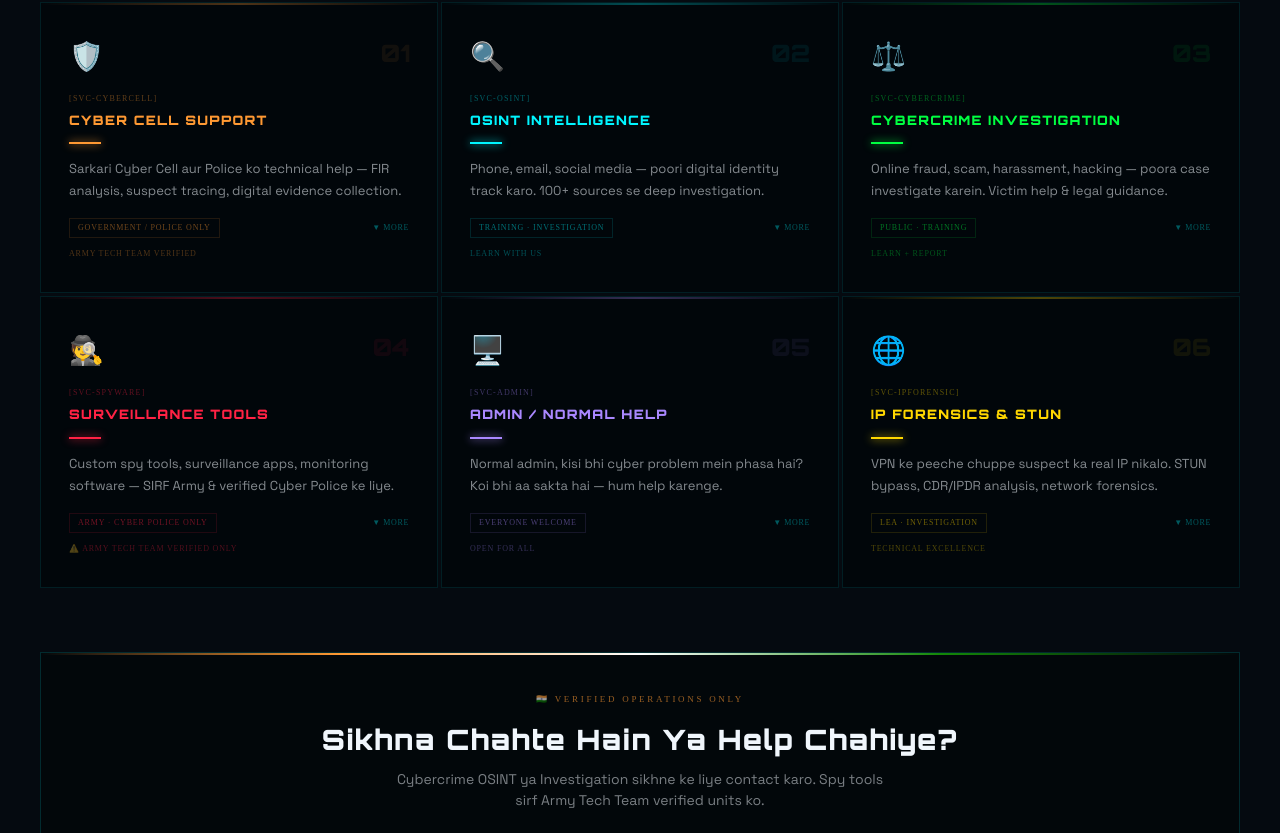
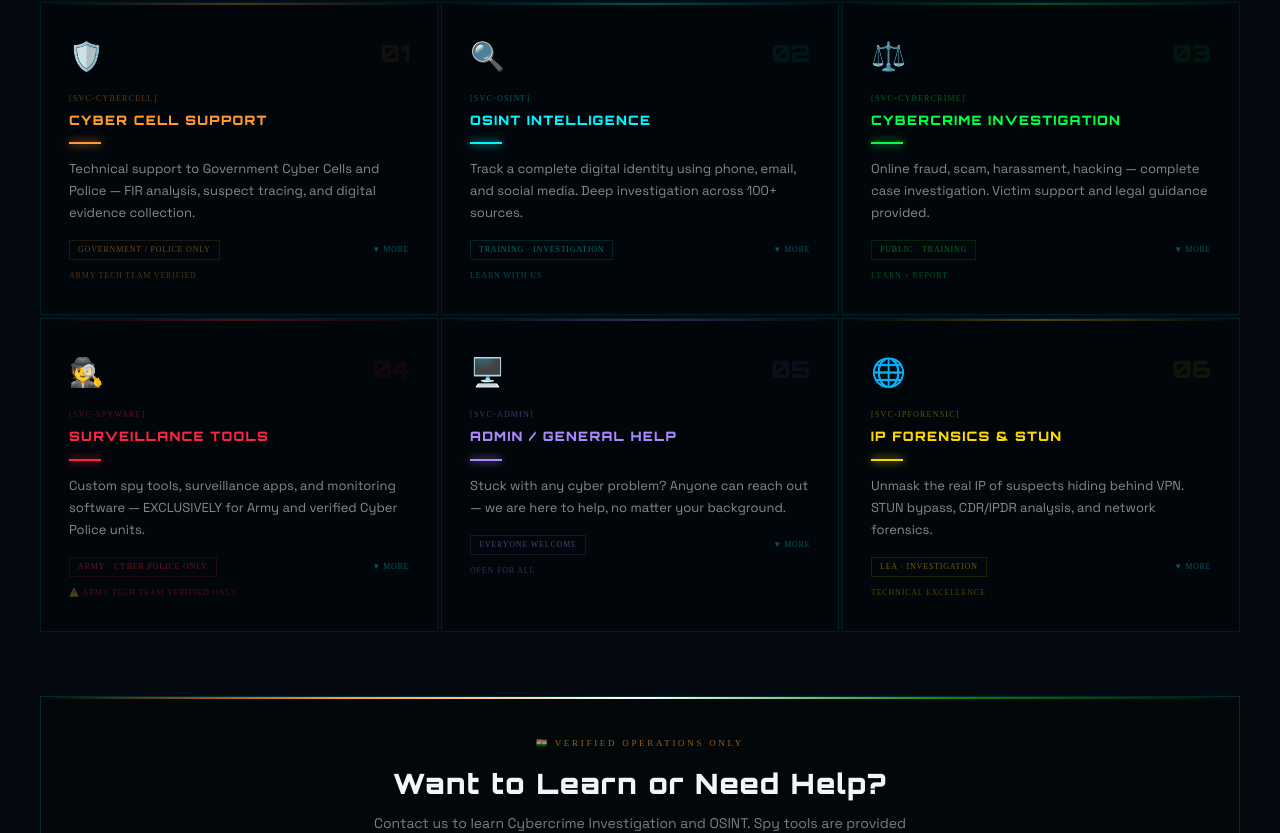
Before and after one commit to CyberkingHariom/CyberkingHariom.github.io, a Next.js app: page / in a window 1280 px wide. Shown: the part 3147-3980 px from the top of the page. Built offline with nearby package versions, Linux system fonts and the light colour scheme.

Commit message:
🌐 Services: Full English translation + clean descriptions

```diff
--- a/components/ServicesSection.tsx
+++ b/components/ServicesSection.tsx
@@ -3,70 +3,52 @@ import { useState } from 'react';
 
 const SERVICES = [
   {
-    id:'01', code:'SVC-CYBERCELL',
-    icon:'🛡️',
+    id:'01', code:'SVC-CYBERCELL', icon:'🛡️',
     title:'CYBER CELL SUPPORT',
-    short:'Sarkari Cyber Cell aur Police ko technical help — FIR analysis, suspect tracing, digital evidence collection.',
-    detail:'Har government cyber unit ko full technical backbone diya jaata hai. Crime report analysis, suspect digital footprint, social media evidence preservation, court-ready reports. Army Cyber Cell ke liye exclusive classified operations.',
+    short:'Technical support to Government Cyber Cells and Police — FIR analysis, suspect tracing, and digital evidence collection.',
+    detail:'Complete technical backbone for every government cyber unit. Crime report analysis, suspect digital footprint mapping, social media evidence preservation, and court-ready reports. Exclusive classified operations for Army Cyber Cell.',
     tags:['FIR Analysis','Evidence Preservation','Court Reports','Army Classified'],
-    color:'#FF9933',
-    verify:'ARMY TECH TEAM VERIFIED',
-    access:'GOVERNMENT / POLICE ONLY',
+    color:'#FF9933', verify:'ARMY TECH TEAM VERIFIED', access:'GOVERNMENT / POLICE ONLY',
   },
   {
-    id:'02', code:'SVC-OSINT',
-    icon:'🔍',
+    id:'02', code:'SVC-OSINT', icon:'🔍',
     title:'OSINT INTELLIGENCE',
-    short:'Phone, email, social media — poori digital identity track karo. 100+ sources se deep investigation.',
-    detail:'Open source intelligence using phone numbers, emails, usernames, crypto wallets, and IP addresses. Entity relationship maps, breach data analysis, full suspect dossiers. Sikhna chahte hain? Contact karo — Training available.',
+    short:'Track a complete digital identity using phone, email, and social media. Deep investigation across 100+ sources.',
+    detail:'Open source intelligence using phone numbers, emails, usernames, crypto wallets, and IP addresses. Entity relationship maps, breach data analysis, full suspect dossiers. Want to learn? Contact us — Training available.',
     tags:['Entity Mapping','Breach Analysis','Social Correlation','Training Available'],
-    color:'#00F5FF',
-    verify:'LEARN WITH US',
-    access:'TRAINING · INVESTIGATION',
+    color:'#00F5FF', verify:'LEARN WITH US', access:'TRAINING · INVESTIGATION',
   },
   {
-    id:'03', code:'SVC-CYBERCRIME',
-    icon:'⚖️',
+    id:'03', code:'SVC-CYBERCRIME', icon:'⚖️',
     title:'CYBERCRIME INVESTIGATION',
-    short:'Online fraud, scam, harassment, hacking — poora case investigate karein. Victim help & legal guidance.',
-    detail:'Cybercrime victims ke liye complete investigation support. Fraudster profiling, transaction tracing, digital forensics, FIR drafting assistance. Sikhna chahte hain? Humare saath aao — hands-on training milega.',
+    short:'Online fraud, scam, harassment, hacking — complete case investigation. Victim support and legal guidance provided.',
+    detail:'Complete investigation support for cybercrime victims. Fraudster profiling, transaction tracing, digital forensics, and FIR drafting assistance. Want to learn? Join us — hands-on training is available.',
     tags:['Fraud Tracing','Victim Support','FIR Help','Hands-on Training'],
-    color:'#00FF41',
-    verify:'LEARN + REPORT',
-    access:'PUBLIC · TRAINING',
+    color:'#00FF41', verify:'LEARN + REPORT', access:'PUBLIC · TRAINING',
   },
   {
-    id:'04', code:'SVC-SPYWARE',
-    icon:'🕵️',
+    id:'04', code:'SVC-SPYWARE', icon:'🕵️',
     title:'SURVEILLANCE TOOLS',
-    short:'Custom spy tools, surveillance apps, monitoring software — SIRF Army & verified Cyber Police ke liye.',
-    detail:'Defense-grade surveillance applications, real-time monitoring tools, and intelligence platforms. Ye service sirf India Army Cyber Cell aur verified Cyber Police units ke liye available hai. Har requester ka Army Tech Team verification mandatory hai.',
+    short:'Custom spy tools, surveillance apps, and monitoring software — EXCLUSIVELY for Army and verified Cyber Police units.',
+    detail:'Defense-grade surveillance applications, real-time monitoring tools, and intelligence platforms. This service is available ONLY for India Army Cyber Cell and verified Cyber Police units. Army Tech Team verification is mandatory for every requester.',
     tags:['Army Exclusive','Police Verified','Custom Built','Classified'],
-    color:'#FF2244',
-    verify:'⚠️ ARMY TECH TEAM VERIFIED ONLY',
-    access:'ARMY · CYBER POLICE ONLY',
+    color:'#FF2244', verify:'⚠️ ARMY TECH TEAM VERIFIED ONLY', access:'ARMY · CYBER POLICE ONLY',
   },
   {
-    id:'05', code:'SVC-ADMIN',
-    icon:'🖥️',
-    title:'ADMIN / NORMAL HELP',
-    short:'Normal admin, kisi bhi cyber problem mein phasa hai? Koi bhi aa sakta hai — hum help karenge.',
-    detail:'Aam aadmi ho ya sarkari officer — agar koi cyber problem hai (hack, fraud, account recovery, online harassment) to seedha contact karo. No judgment. Full support.',
+    id:'05', code:'SVC-ADMIN', icon:'🖥️',
+    title:'ADMIN / GENERAL HELP',
+    short:'Stuck with any cyber problem? Anyone can reach out — we are here to help, no matter your background.',
+    detail:'Whether you are a common citizen or a government officer — if you have a cyber problem (hack, fraud, account recovery, online harassment), contact us directly. No judgment. Full support.',
     tags:['Account Recovery','Online Fraud','Harassment Help','Free Guidance'],
-    color:'#AA88FF',
-    verify:'OPEN FOR ALL',
-    access:'EVERYONE WELCOME',
+    color:'#AA88FF', verify:'OPEN FOR ALL', access:'EVERYONE WELCOME',
   },
   {
-    id:'06', code:'SVC-IPFORENSIC',
-    icon:'🌐',
+    id:'06', code:'SVC-IPFORENSIC', icon:'🌐',
     title:'IP FORENSICS & STUN',
-    short:'VPN ke peeche chuppe suspect ka real IP nikalo. STUN bypass, CDR/IPDR analysis, network forensics.',
-    detail:'Proprietary STUN-based IP unmasking technique — VPN, Tor, proxy ke peeche ka real IP detect karna. CDR/IPDR telecom intelligence, network path tracing, full technical evidence for court.',
+    short:'Unmask the real IP of suspects hiding behind VPN. STUN bypass, CDR/IPDR analysis, and network forensics.',
+    detail:'Proprietary STUN-based IP unmasking technique — detect real IPs behind VPN, Tor, or proxy layers. CDR/IPDR telecom intelligence, network path tracing, and full technical evidence for court.',
     tags:['STUN Bypass','VPN Detection','CDR/IPDR','Network Forensics'],
-    color:'#FFD700',
-    verify:'TECHNICAL EXCELLENCE',
-    access:'LEA · INVESTIGATION',
+    color:'#FFD700', verify:'TECHNICAL EXCELLENCE', access:'LEA · INVESTIGATION',
   },
 ];
 
@@ -80,7 +62,7 @@ export default function ServicesSection() {
           OUR <span style={{ color:'#00F5FF' }}>SERVICES</span>
         </h2>
         <p style={{ fontFamily:'Share Tech Mono', fontSize:10, letterSpacing:'0.15em', color:'rgba(0,245,255,0.4)', marginBottom:56 }}>
-          CYBER CELL · OSINT · CYBERCRIME INVESTIGATION · SURVEILLANCE TOOLS · ADMIN HELP
+          CYBER CELL · OSINT · CYBERCRIME INVESTIGATION · SURVEILLANCE TOOLS · GENERAL HELP
         </p>
 
         <div style={{ display:'grid', gridTemplateColumns:'repeat(auto-fit,minmax(300px,1fr))', gap:3 }}>
@@ -96,22 +78,17 @@ export default function ServicesSection() {
               onMouseEnter={e => { (e.currentTarget as HTMLDivElement).style.borderColor = s.color+'35'; }}
               onMouseLeave={e => { if(active!==s.id)(e.currentTarget as HTMLDivElement).style.borderColor='rgba(0,245,255,0.1)'; }}
             >
-              {/* Top bar */}
               <div style={{ position:'absolute', top:0, left:0, right:0, height:2, background:`linear-gradient(90deg,transparent,${s.color},transparent)`, opacity: active===s.id?1:0.3 }} />
-
               <div style={{ display:'flex', justifyContent:'space-between', alignItems:'flex-start', marginBottom:16 }}>
                 <div style={{ fontSize:28 }}>{s.icon}</div>
                 <div style={{ fontFamily:'Orbitron', fontSize:24, fontWeight:900, color:`${s.color}12`, letterSpacing:'-0.02em' }}>{s.id}</div>
               </div>
-
               <div style={{ fontFamily:'Share Tech Mono', fontSize:8, color:`${s.color}60`, letterSpacing:'0.15em', marginBottom:6 }}>[{s.code}]</div>
               <h3 style={{ fontFamily:'Orbitron', fontWeight:900, fontSize:13, color:s.color, letterSpacing:'0.1em', marginBottom:12 }}>{s.title}</h3>
               <div style={{ width:32, height:2, background:s.color, marginBottom:14, boxShadow:`0 0 8px ${s.color}` }} />
-
               <p style={{ fontFamily:'Space Grotesk,sans-serif', fontSize:13, lineHeight:1.7, color:'rgba(240,246,252,0.55)', marginBottom:16 }}>
                 {active === s.id ? s.detail : s.short}
               </p>
-
               {active === s.id && (
                 <div style={{ display:'flex', flexWrap:'wrap', gap:6, marginBottom:16 }}>
                   {s.tags.map(t => (
@@ -119,29 +96,26 @@ export default function ServicesSection() {
                   ))}
                 </div>
               )}
-
-              {/* Access badge */}
               <div style={{ display:'flex', justifyContent:'space-between', alignItems:'center', marginTop:8 }}>
                 <span style={{ fontFamily:'Share Tech Mono', fontSize:8, color:`${s.color}70`, letterSpacing:'0.1em', border:`1px solid ${s.color}20`, padding:'3px 8px' }}>{s.access}</span>
                 <span style={{ fontFamily:'Share Tech Mono', fontSize:8, color:'rgba(0,245,255,0.35)', letterSpacing:'0.08em' }}>
                   {active === s.id ? '▲ CLOSE' : '▼ MORE'}
                 </span>
               </div>
-
               <div style={{ marginTop:10, fontFamily:'Share Tech Mono', fontSize:8, color:`${s.color}50`, letterSpacing:'0.1em' }}>{s.verify}</div>
             </div>
           ))}
         </div>
 
-        {/* Contact CTA */}
+        {/* CTA Banner — Full English */}
         <div style={{ marginTop:64, textAlign:'center', border:'1px solid rgba(0,245,255,0.15)', padding:'40px 24px', background:'rgba(0,5,8,0.6)', position:'relative' }}>
           <div style={{ position:'absolute', top:0, left:0, right:0, height:2, background:'linear-gradient(90deg,transparent,#FF9933,#fff,#138808,transparent)' }} />
           <div style={{ fontFamily:'Share Tech Mono', fontSize:9, letterSpacing:'0.3em', color:'rgba(255,153,51,0.6)', marginBottom:12 }}>🇮🇳 VERIFIED OPERATIONS ONLY</div>
           <h3 style={{ fontFamily:'Orbitron', fontWeight:900, fontSize:'clamp(16px,3vw,28px)', color:'#F0F6FC', marginBottom:8, letterSpacing:'0.05em' }}>
-            Sikhna Chahte Hain Ya Help Chahiye?
+            Want to Learn or Need Help?
           </h3>
-          <p style={{ fontFamily:'Space Grotesk', fontSize:14, color:'rgba(240,246,252,0.5)', marginBottom:24, maxWidth:500, margin:'0 auto 24px' }}>
-            Cybercrime OSINT ya Investigation sikhne ke liye contact karo. Spy tools sirf Army Tech Team verified units ko.
+          <p style={{ fontFamily:'Space Grotesk', fontSize:14, color:'rgba(240,246,252,0.5)', marginBottom:24, maxWidth:560, margin:'0 auto 24px' }}>
+            Contact us to learn Cybercrime Investigation and OSINT. Spy tools are provided exclusively to Army Tech Team verified units.
           </p>
           <div style={{ display:'flex', gap:12, justifyContent:'center', flexWrap:'wrap' }}>
             <button
```
